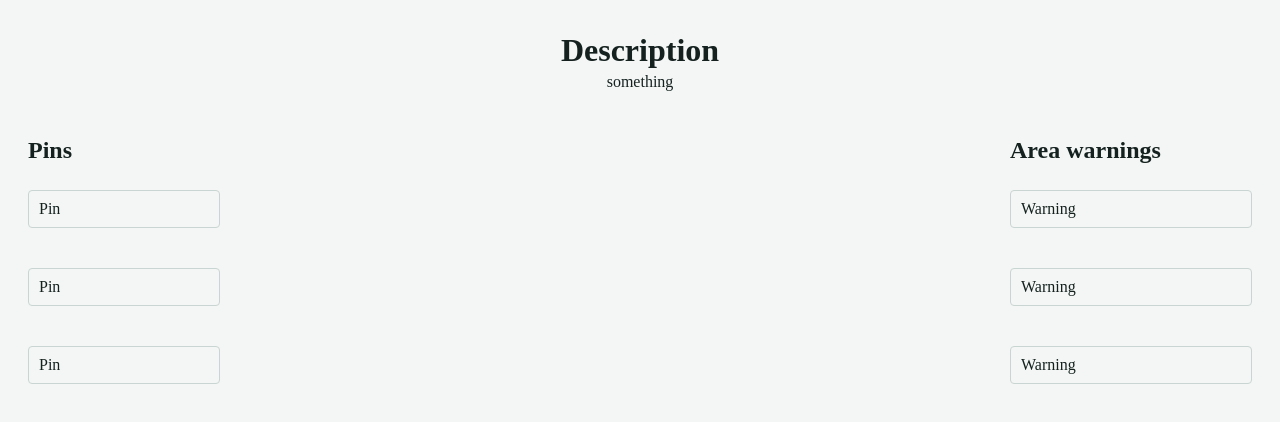
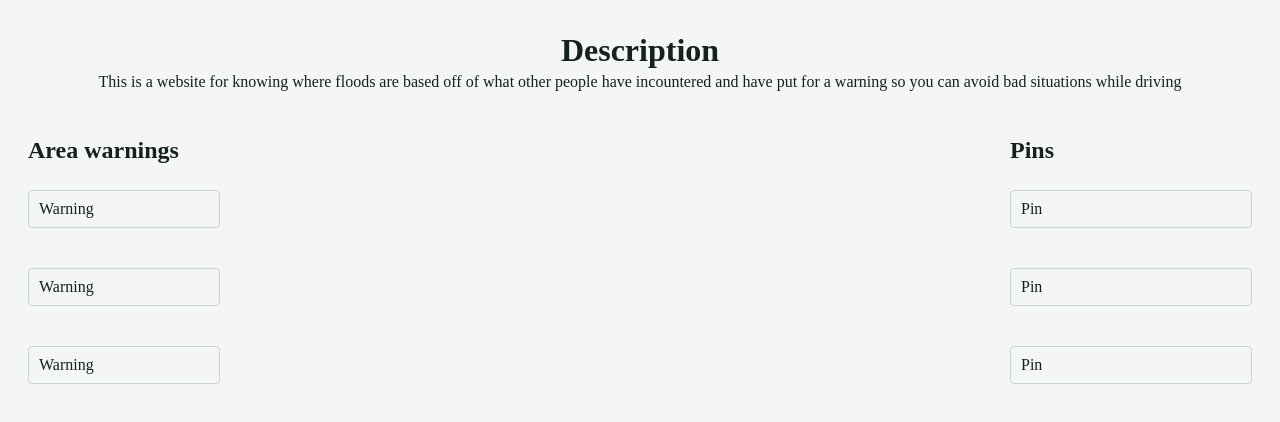
Before and after one commit to ChickenLegs014/FloodWatchers, a plain HTML site: page Flood.html in a window 1280 px wide. Drawn offline with Linux system fonts and the light colour scheme.

Commit message:
Revise Flood.html content and structure
Updated the description of the Flood website and rearranged sections for clarity.

```diff
--- a/Flood.html
+++ b/Flood.html
@@ -1,11 +1,8 @@
 <!DOCTYPE html>
 <!---
-	Authors     : Warren Nixon & Aaron
-	Date        : 0ct. 25 - 28, 2026
-	Assignment  : Project Phase 3: Development - Part 1 (Core Logic)
-	Course      : CSCI Special Topics: Problem Solving
-	Module      : Flood.HTML
-	Description : Creates a user interface for the users to interact
+	Warren Nixon & Aaron
+	0ct. 25-28
+	Project Phase 3: Development - Part 1 (Core Logic)
 --->
 <html lang="en">
 <head>
@@ -18,16 +15,18 @@
 
 <header>
     <h1>Description</h1>
-    <p>something</p>
+    <p>
+		This is a website for knowing where floods are based off of what other people have incountered and have put for a warning so you can avoid bad situations while driving
+	</p>
 </header>
 
 <main>
 	<aside>
-    	<h2>Pins</h2>
+		<h2>Area warnings</h2>
         <div class="link">
-        	<p class="column">Pin</p>
-        	<p class="column">Pin</p>
-        	<p class="column">Pin</p>
+        	<p class="column">Warning</p>
+        	<p class="column">Warning</p>
+        	<p class="column">Warning</p>
         </div>
 	</aside>
 
@@ -36,13 +35,15 @@
 	</section>
 
     <aside>
-    	<h2>Area warnings</h2>
+    	<h2>Pins</h2>
         <div class="link">
-        	<p class="column">Warning</p>
-        	<p class="column">Warning</p>
-        	<p class="column">Warning</p>
+        	<p class="column">Pin</p>
+        	<p class="column">Pin</p>
+        	<p class="column">Pin</p>
         </div>
     </aside>
 </main>
 </body>
 </html>
+</body>
+</html>
```
